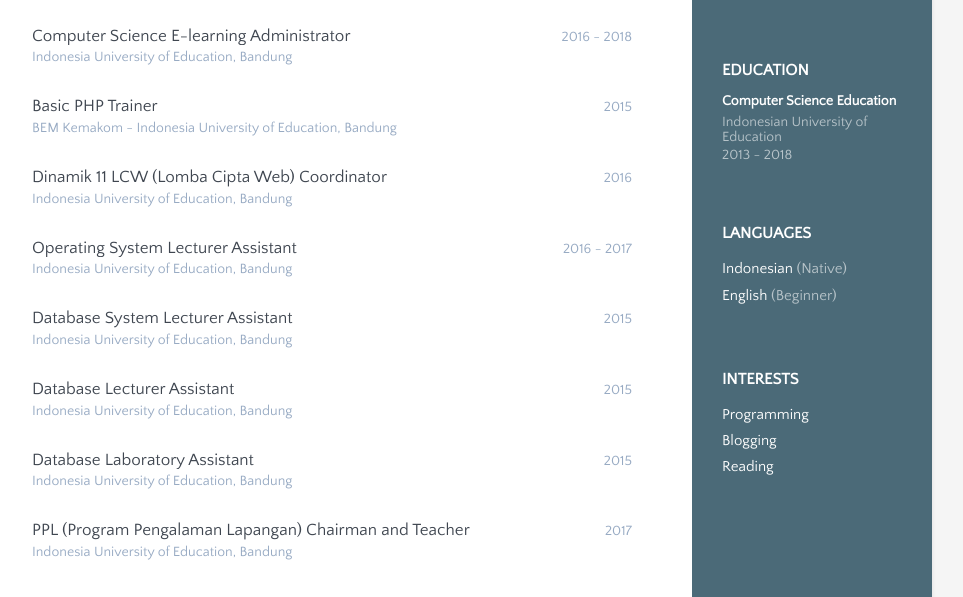
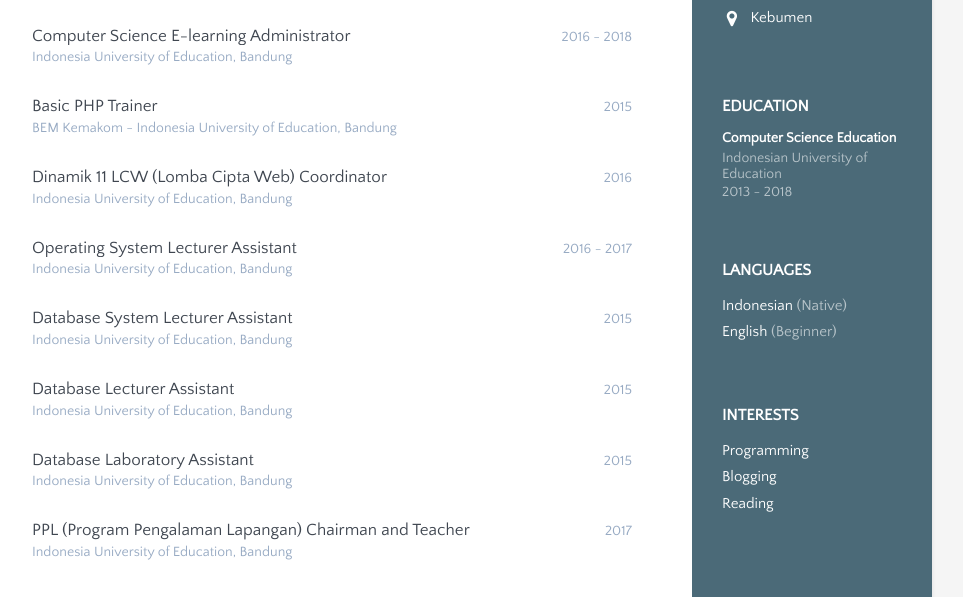
Before and after one commit to oppytut/mz-resume, a website built with webpack: page public/index.html in a window 1280 px wide. Shown: the part 503-1100 px from the top of the page, without its empty margins (188-1151 px from the left). Built offline with nearby package versions, Linux system fonts and the light colour scheme.

Commit message:
update information

```diff
--- a/public/index.html
+++ b/public/index.html
@@ -74,6 +74,10 @@
 					<li class="website">
 						<i class="fa fa-globe"></i>
 						<a href="https://me.mazovi.com" target="_blank">me.mazovi.com</a>
+					</li>
+					<li class="location">
+						<i class="fa fa-map-marker"></i>
+						<a href="https://www.google.com/maps/place/Kabupaten+Kebumen" target="_blank">Kebumen</a>
 					</li>
 				</ul>
 			</div><!--//contact-container-->
--- a/src/sass/mz.scss
+++ b/src/sass/mz.scss
@@ -12,6 +12,7 @@ a {
 
 .contact-container > ul > li > i {
 	width: 20px;
+	text-align: center;
 }
 
 .contact-container > ul > li > a:hover {
```
Also changed, not shown: public/css/mz.css.
